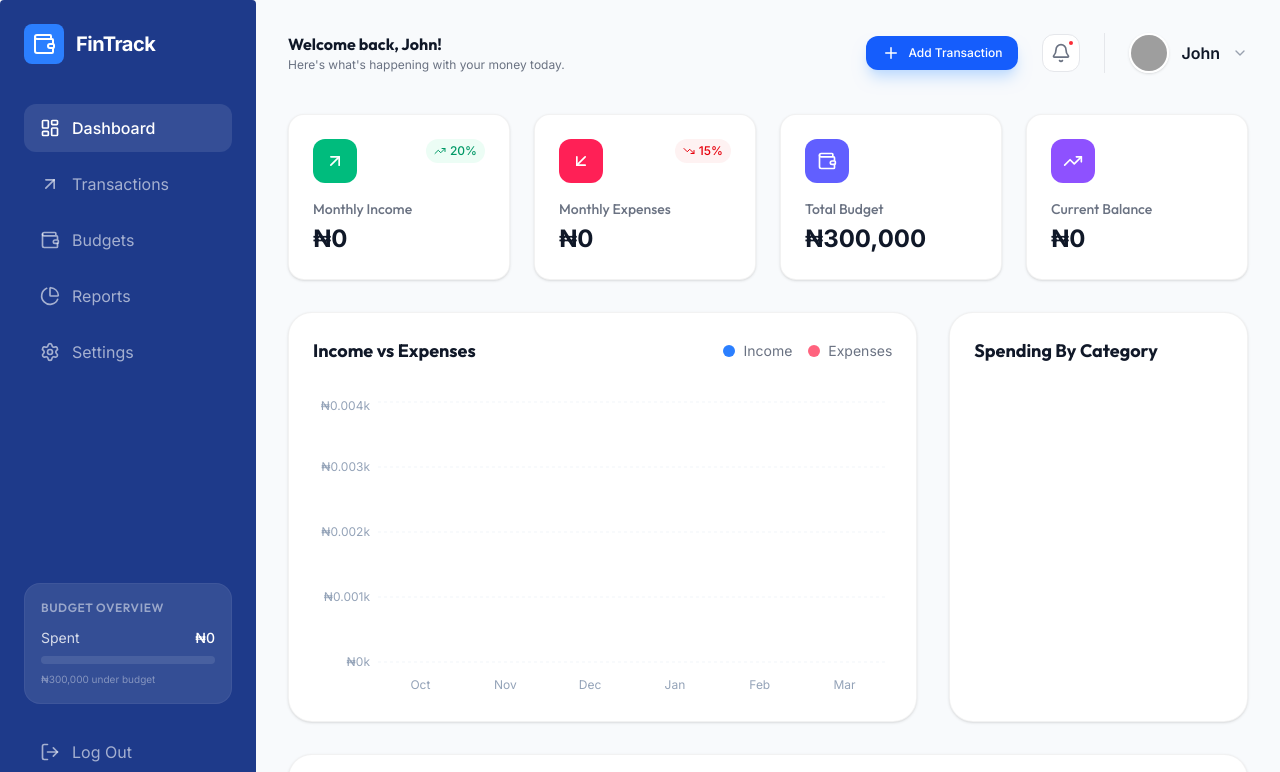
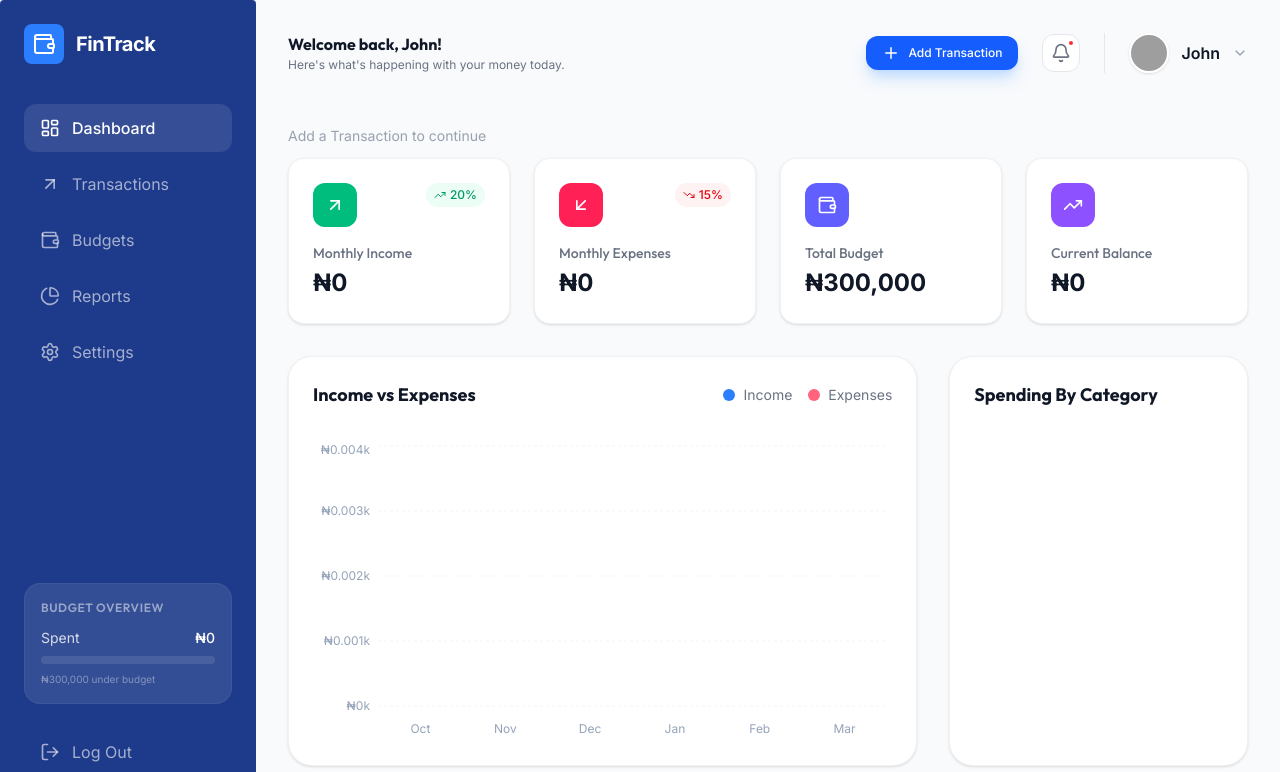
Before and after one commit to chikamso-cmd/personal-finance-tracker, a React (Vite) app: page / in a window 1280 px wide. Shown: the top 772 px of the page. Built offline with nearby package versions, Linux system fonts and the light colour scheme; grey boxes are pictures that could not be loaded.

Commit message:
added the description for the add transaction

```diff
--- a/src/components/StatCard.tsx
+++ b/src/components/StatCard.tsx
@@ -13,6 +13,7 @@ interface StatCardProps {
 
 const StatCard: React.FC<StatCardProps> = ({ title, amount, change, type, icon: Icon, colorClass }) => (
   <div className="bg-white rounded-2xl p-6 shadow-sm border border-black/5 flex flex-col justify-between">
+
     <div className="flex justify-between items-start mb-4">
       <div className={cn("p-3 rounded-xl", colorClass)}>
         <Icon size={20} className="text-white" />
--- a/src/pages/Dashboard.tsx
+++ b/src/pages/Dashboard.tsx
@@ -220,6 +220,7 @@ export default function Dashboard() {
           </header>
 
           {/* Stats Grid */}
+        <p className="text-[12px] md:text-sm  py-3 text-gray-400">Add a Transaction to continue</p>
           <div className="grid grid-cols-1 md:grid-cols-2 lg:grid-cols-4 gap-6 mb-8">
             <StatCard
               title="Monthly Income"
```
